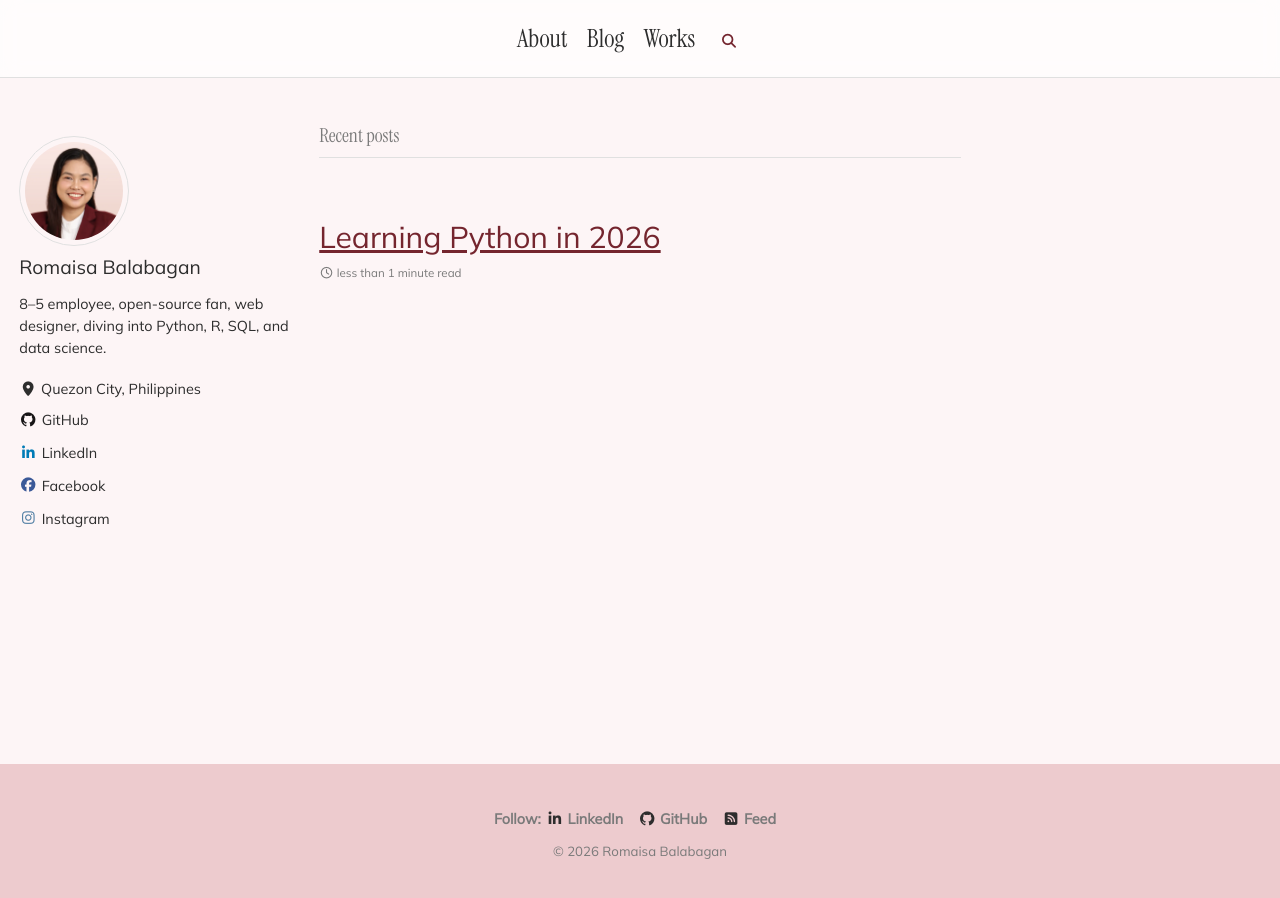
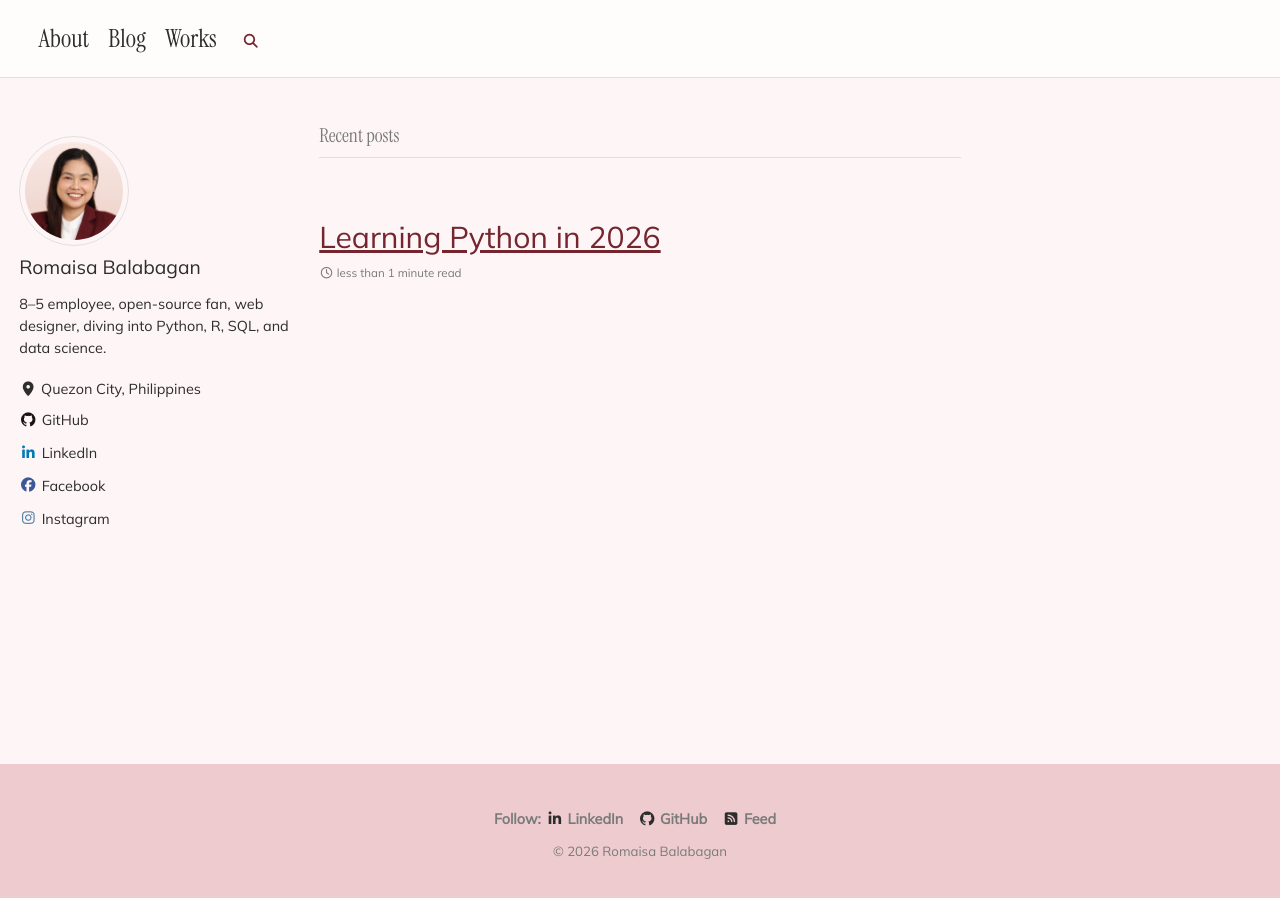
Before and after one commit to romaisablbgn/romaisablbgn.github.io, a Jekyll site: the page built from index.html, in a window 1280 px wide. Built offline with Jekyll 4.4.1, drawn with Linux system fonts in a browser that asks for light colours; cached includes are drawn as plain includes; some web fonts are replaced; the list of posts is cut into pages by our own code.

Commit message:
Update _masthead.scss

```diff
--- a/_sass/minimal-mistakes/_masthead.scss
+++ b/_sass/minimal-mistakes/_masthead.scss
@@ -12,7 +12,6 @@
   -webkit-animation-delay: 0.15s;
   animation-delay: 0.15s;
 
-  // glass effect
   backdrop-filter: blur(10px);
   -webkit-backdrop-filter: blur(10px);
   background-color: rgba(255,255,255,0.7);
@@ -23,7 +22,7 @@
     padding: 1em;
     max-width: 100%;
     display: flex;
-    justify-content: center;
+    justify-content: space-between; // <-- moves menu left, icons right
     align-items: center;
     flex-wrap: wrap;
     font-family: $sans-serif-narrow;
@@ -33,10 +32,17 @@
     }
 
     nav {
-      z-index: 10;
       display: flex;
-      justify-content: center;
-      width: 100%;
+      justify-content: flex-start; // menu items stick to left
+      align-items: center;
+      width: auto; // let it shrink if needed
+    }
+
+    .masthead__icons {
+      display: flex;
+      gap: 1em;
+      justify-content: flex-end; // search + hamburger right
+      align-items: center;
     }
 
     a {
@@ -87,9 +93,9 @@
     padding: 0;
     list-style-type: none;
     display: flex;
-    justify-content: center;
+    justify-content: flex-start; // menu items left
     flex-wrap: wrap;
-    gap: 1em;
+    gap: 1.3em; // as you requested
   }
 }
 
@@ -104,29 +110,3 @@
     font-weight: 500;
   }
 }
-
-
-/* GREEDY NAV (actual nav container used by theme) */
-
-.greedy-nav {
-  display: flex;
-  justify-content: center;
-  width: 100%;
-}
-
-.greedy-nav .visible-links {
-  display: flex;
-  justify-content: center;
-  gap: 1em;
-}
-
-
-/* REMOVE PINK ACTIVE BACKGROUND */
-
-.greedy-nav a {
-  background: transparent !important;
-}
-
-.greedy-nav .active > a {
-  background: transparent !important;
-}
```
